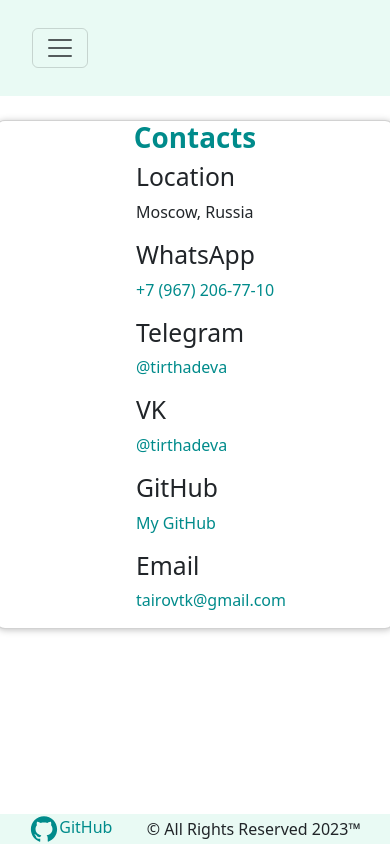
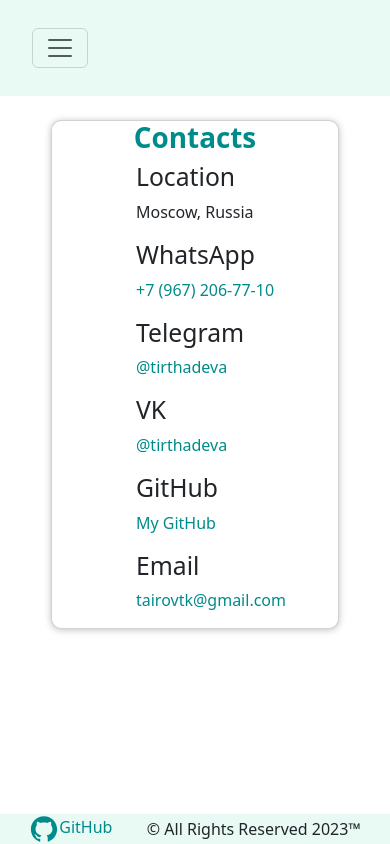
Before and after one commit to TimurTairov/My-Portfolio, a React (Create React App) app: page /contacts in a window 390 px wide. Built offline with nearby package versions, Linux system fonts and the light colour scheme.

Commit message:
new update

```diff
--- a/src/pages/Contacts.js
+++ b/src/pages/Contacts.js
@@ -5,7 +5,7 @@ import '../styles/Contacts.css'
 const Contacts = () => {
   return (
     <Container className="contacts-container">
-      <Card style={{ width: '25rem' }} className='contacts-container mt-4'>
+      <Card className='contacts-container mt-4 myContacts'>
         <div>
           <h1 className="tittle">Contacts</h1>
         </div>
--- a/src/projects/06_costs_app/Diagram/DiagramBar.css
+++ b/src/projects/06_costs_app/Diagram/DiagramBar.css
@@ -25,6 +25,6 @@
 
 .diagrem-bar__label {
   font-weight: bold;
-  font-size: 0.5rem;
+  font-size: 0.1rem;
   text-align: center;
 }
--- a/src/styles/Contacts.css
+++ b/src/styles/Contacts.css
@@ -12,3 +12,13 @@ li {
   font-weight: 700;
   color: darkcyan;
 }
+
+.myContacts {
+  width: 25rem;
+}
+
+@media (max-width: 755px) {
+  .myContacts {
+    width: 18rem;
+  }
+}
```
